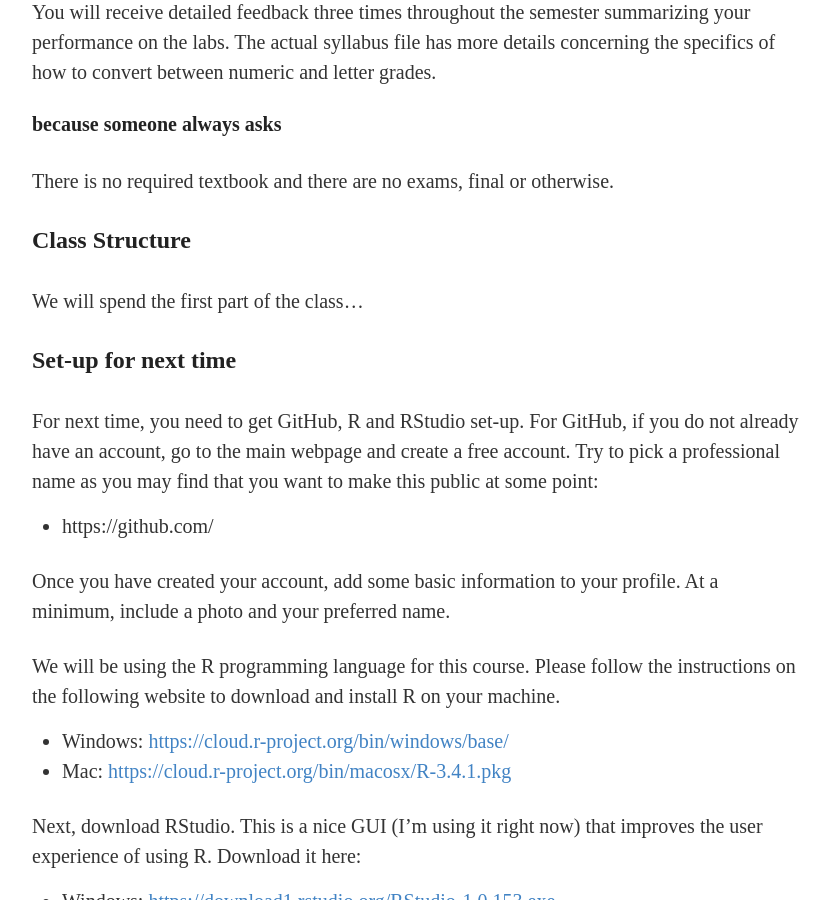
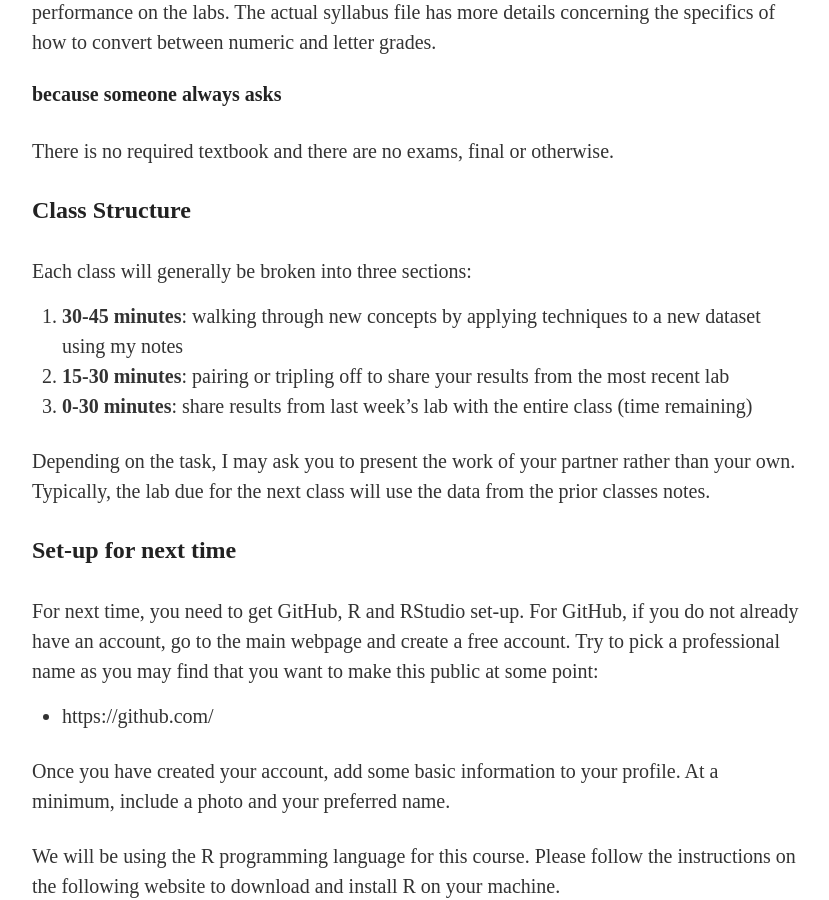
Before and after one commit to statsmaths/stat395, a Jekyll site: the page built from _posts/2017-08-28-class01.md, in a window 1280 px wide and 900 px high, scrolled down 3320 px. Shown: the whole window, without its empty margins (223-1052 px from the left). Built offline with Jekyll 4.4.1, drawn with Linux system fonts in a browser that asks for light colours; our own code applies the rules of GitHub Pages for plain Markdown files; some of the changed text lies outside the part shown.

Commit message:
update class format

```diff
--- a/_posts/2017-08-28-class01.md
+++ b/_posts/2017-08-28-class01.md
@@ -149,7 +148,19 @@ otherwise.
 
 ## Class Structure
 
-We will spend the first part of the class...
+Each class will generally be broken into three sections:
+
+1. **30-45 minutes**: walking through new concepts by applying
+techniques to a new dataset using my notes
+2. **15-30 minutes**: pairing or tripling off to share your
+results from the most recent lab
+3. **0-30 minutes**: share results from last week's lab with
+the entire class (time remaining)
+
+Depending on the task, I may ask you to present the work
+of your partner rather than your own. Typically, the lab
+due for the next class will use the data from the prior
+classes notes.
 
 ## Set-up for next time
 
```
Also changed, not shown: other parts of _posts/2017-08-28-class01.md (+0 -1 lines), _posts/2017-08-28-class01.Rmd (+13 -1 lines).
